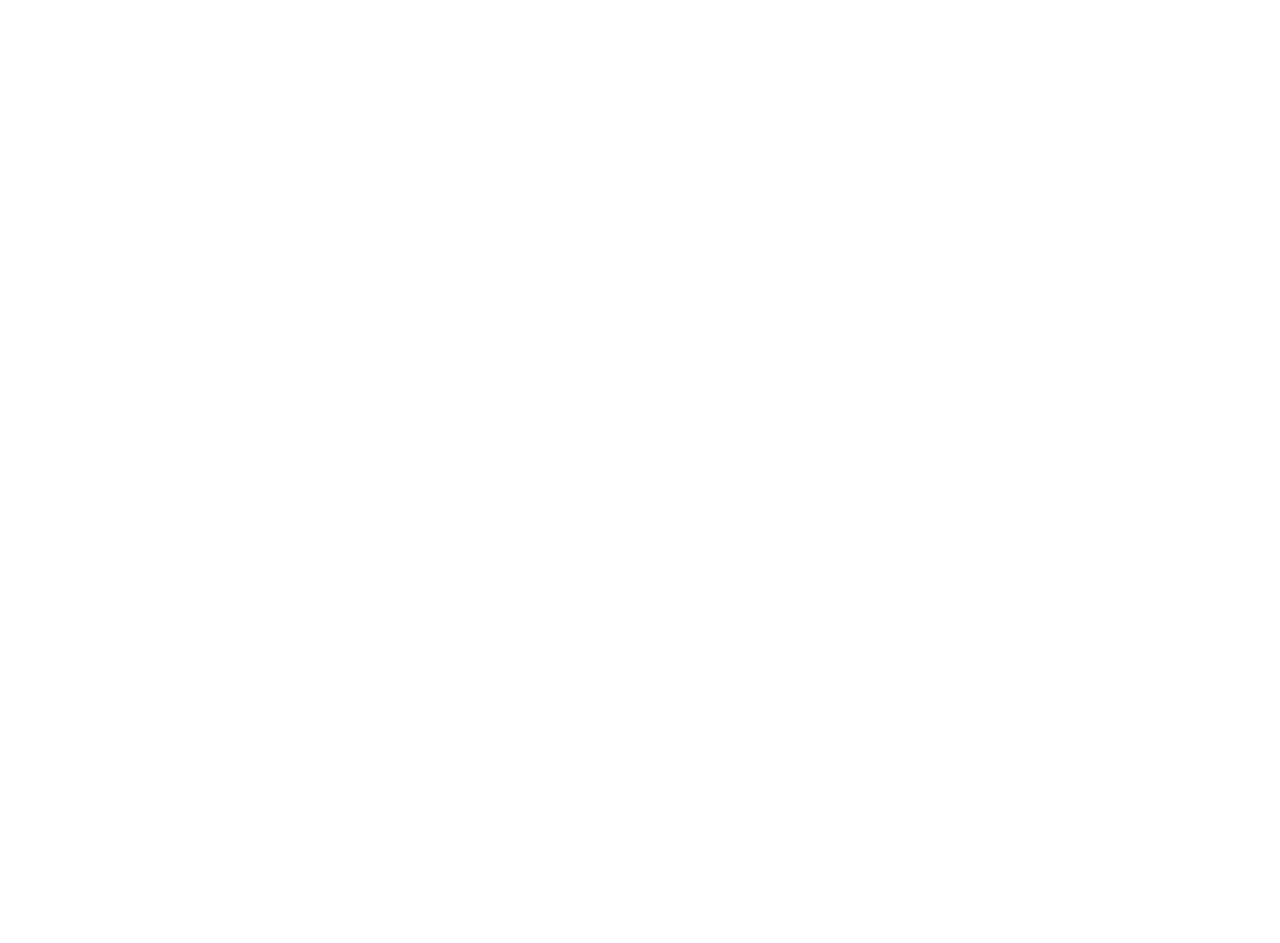
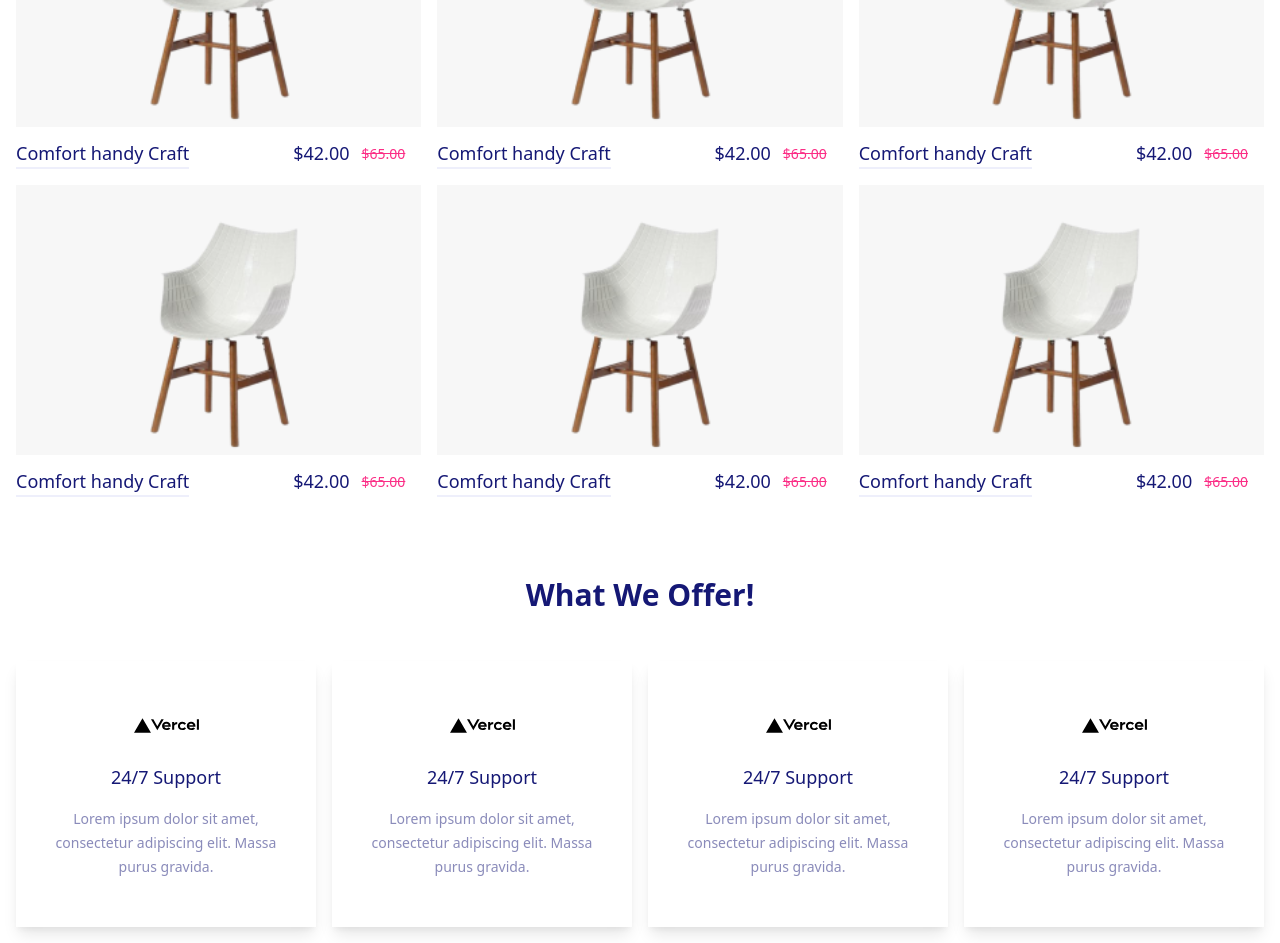
Before and after one commit to yasir9001/nextjs-ecommerce, a Next.js app: page / in a window 1280 px wide. Shown: the part 1640-2583 px from the top of the page. Before the commit the page ends 1397 px from the top, so only its background shows below. Built offline with nearby package versions, Linux system fonts and the light colour scheme.

Commit message:
working on landing page section

```diff
--- a/pages/index.tsx
+++ b/pages/index.tsx
@@ -1,6 +1,8 @@
 import type { NextPage } from "next";
 import Container from "../src/components/Container/container";
 import FeaturedProducts from "../src/components/FeaturedProducts/FeaturedProducts";
+import LatestProducts from "../src/components/LatestProducts/LatestProducts";
+import WeOffer from "../src/components/WeOffer/WeOffer";
 import Header from "./../src/components/Header/Header";
 import Jumbotron from "./../src/components/Jumbotron/Jumbotron";
 
@@ -10,8 +12,22 @@
       <Header />
       <Jumbotron />
       <Container>
-        <h2 className="text-3xl font-bold text-center mb-12">Featured Products</h2>
+        <h2 className="text-3xl font-bold text-center mb-12">
+          Featured Products
+        </h2>
         <FeaturedProducts />
+      </Container>
+      <Container>
+        <h2 className="text-3xl font-bold text-secondary text-center mb-12">
+          Latest Products
+        </h2>
+        <LatestProducts />
+      </Container>
+      <Container>
+        <h2 className="text-3xl font-bold text-secondary text-center mb-12">
+          What We Offer!
+        </h2>
+        <WeOffer />
       </Container>
     </div>
   );
--- a/src/components/CustomIcon/index.tsx
+++ b/src/components/CustomIcon/index.tsx
@@ -1,2 +1,3 @@
 export * from "./HeartOutlined";
 export * from "./CartOutlined";
+export * from "./SearchPlusOutlined";
--- a/src/components/FeaturedProductCard/FeaturedProductCard.tsx
+++ b/src/components/FeaturedProductCard/FeaturedProductCard.tsx
@@ -2,8 +2,8 @@
 import Image from "next/image";
 import { Button } from "antd";
 import _classes from "./FeaturedProductCard.module.scss";
-import { HeartOutlined, CartOutlined } from "../CustomIcon";
-import { SearchPlusOutlined } from "../CustomIcon/SearchPlusOutlined";
+import { HeartOutlined, CartOutlined, SearchPlusOutlined } from "../CustomIcon";
+
 interface Props {}
 
 function FeaturedProductCard({}: Props): ReactElement {
--- /dev/null
+++ b/src/components/LatestProductCard/LatestProductCard.module.scss
@@ -0,0 +1,24 @@
+.latest-product-card {
+  .latest-product-card__head {
+    &:hover {
+      background: #fff;
+      transition: all 0.3s ease-in-out;
+      .latest-product-card__action-items{
+        display: block;
+        transition: all 0.3s ease-in-out;
+      }
+    }
+    .latest-product-card__head-image {
+      position: relative;
+      > div {
+        position: unset !important;
+      }
+      img {
+        object-fit: contain;
+        width: 100% !important;
+        position: relative !important;
+        height: unset !important;
+      }
+    }
+  }
+}
--- /dev/null
+++ b/src/components/LatestProductCard/LatestProductCard.tsx
@@ -0,0 +1,51 @@
+import React from "react";
+import Image from "next/image";
+import { HeartOutlined, CartOutlined, SearchPlusOutlined } from "../CustomIcon";
+
+import _classes from "./LatestProductCard.module.scss";
+
+interface Props {}
+
+const LatestProductCard = (props: Props) => {
+  return (
+    <div className={_classes["latest-product-card"]}>
+      <div
+        className={`${_classes["latest-product-card__head"]} bg-white-1 h-px-270 flex items-end justify-center relative mb-3`}
+      >
+        <div
+          className={`${_classes["latest-product-card__action-items"]} p-3 hidden absolute bottom-0 left-0 z-10	 `}
+        >
+          <button className="h-px-32 w-px-32 flex items-center justify-center rounded-full hover:bg-blue-2">
+            <CartOutlined />
+          </button>
+          <button className="h-px-32 w-px-32 flex items-center justify-center rounded-full hover:bg-blue-2">
+            <HeartOutlined />
+          </button>
+          <button className="h-px-32 w-px-32 flex items-center justify-center rounded-full hover:bg-blue-2">
+            <SearchPlusOutlined />
+          </button>
+        </div>
+        <div
+          className={`${_classes["latest-product-card__head-image"]} h-px-240 w-full`}
+        >
+          <Image layout="fill" alt="" src="/assets/chair-1.png" />
+        </div>
+      </div>
+      <div
+        className={`${_classes["latest-product-card__body"]} flex justify-between`}
+      >
+        <div className="border-b-2 border-blue-2">
+          <a className="text-secondary text-lg ">Comfort handy Craft</a>
+        </div>
+        <div className="flex">
+          <p className="text-secondary mr-3 text-lg">$42.00</p>
+          <p className="text-primary mr-4 line-through text-sm flex items-center">
+            $65.00
+          </p>
+        </div>
+      </div>
+    </div>
+  );
+};
+
+export default LatestProductCard;
--- /dev/null
+++ b/src/components/LatestProducts/LatestProducts.module.scss
@@ -0,0 +1,5 @@
+.latest-products {
+  display: grid;
+  grid-template-columns: repeat(auto-fill, minmax(360px, 1fr));
+  grid-gap: 1rem;
+}
--- /dev/null
+++ b/src/components/LatestProducts/LatestProducts.tsx
@@ -0,0 +1,19 @@
+import React, { ReactElement } from "react";
+import LatestProductCard from "../LatestProductCard/LatestProductCard";
+import _classes from "./LatestProducts.module.scss";
+interface Props {}
+
+function LatestProducts({}: Props): ReactElement {
+  return (
+    <div className={`${_classes["latest-products"]} mb-12`}>
+      <LatestProductCard />
+      <LatestProductCard />
+      <LatestProductCard />
+      <LatestProductCard />
+      <LatestProductCard />
+      <LatestProductCard />
+    </div>
+  );
+}
+
+export default LatestProducts;
--- /dev/null
+++ b/src/components/WeOffer/WeOffer.module.scss
@@ -0,0 +1,5 @@
+.we-offer{
+    display: grid;
+    grid-template-columns: repeat(auto-fill, minmax(261px, 1fr));
+    grid-gap: 1rem;
+}
--- /dev/null
+++ b/src/components/WeOffer/WeOffer.tsx
@@ -0,0 +1,17 @@
+import React, { ReactElement } from "react";
+import { WeOfferCard } from "../WeOfferCard/WeOfferCard";
+import _classes from "./WeOffer.module.scss";
+interface Props {}
+
+function WeOffer({}: Props): ReactElement {
+  return (
+    <div className={_classes["we-offer"]}>
+      <WeOfferCard />
+      <WeOfferCard />
+      <WeOfferCard />
+      <WeOfferCard />
+    </div>
+  );
+}
+
+export default WeOffer;
--- /dev/null
+++ b/src/components/WeOfferCard/WeOfferCard.tsx
@@ -0,0 +1,19 @@
+import React from "react";
+import Image from "next/image";
+
+interface Props {}
+
+export const WeOfferCard = (props: Props) => {
+  return (
+    <div className="px-6 p-8 flex items-center flex-col shadow-lg">
+      <div>
+        <Image src="/vercel.svg" alt="" height="65" width="65" />
+      </div>
+      <p className="text-secondary font-medium mb-4 text-lg">24/7 Support</p>
+      <p className="mb-4 text-center text-secondary font-medium text-opacity-50 leading-6">
+        Lorem ipsum dolor sit amet, consectetur adipiscing elit. Massa purus
+        gravida.
+      </p>
+    </div>
+  );
+};
--- a/tailwind.config.js
+++ b/tailwind.config.js
@@ -28,6 +28,7 @@
       secondary: "#151875",
       "blue-1": "#2F1AC4",
       "blue-2": "#EEEFFB",
+      "white-1": "#F7F7F7",
     },
     extend: {},
   },
```
